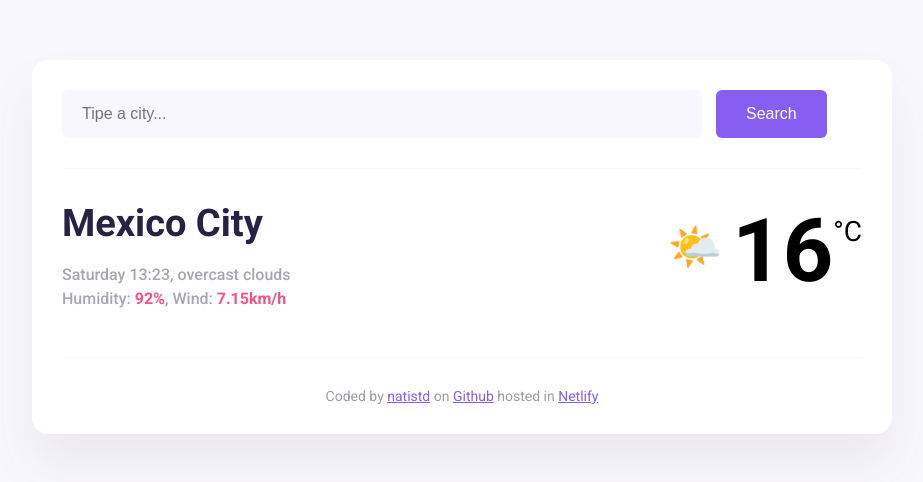
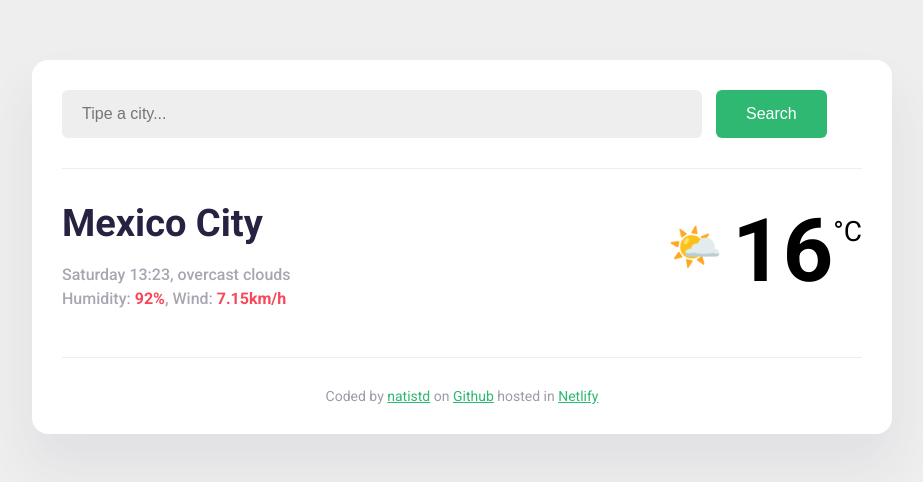
Before and after one commit to natistd/atmo-app, a plain HTML site: page index.html in a window 1280 px wide. Shown: the whole page, without its empty margins (178-1101 px from the left). Drawn offline with Linux system fonts and the light colour scheme.

Commit message:
Css changed into green Palette
.first-color {
	background: #fa4659;
}

.second-color {
	background: #eeeeee;
}

.third-color {
	background: #a3de83;
}

.fourth-color {
	background: #2eb872;

```diff
--- a/src/style.css
+++ b/src/style.css
@@ -1,9 +1,9 @@
 body {
-  background-color: #f9f7fe;
+  background-color: #eeeeee;
   font-family: "Roboto", sans-serif;
 }
 a {
-  color: #885df1;
+  color: #2eb872;
 }
 .atmo-app {
   background-color: white;
@@ -14,12 +14,12 @@ a {
   box-shadow: 0 30px 50px #41326414;
 }
 header {
-  border-bottom: 1px solid #f9f7fe;
+  border-bottom: 1px solid #eeeeee;
   padding: 0 0 30px 0;
 }
 
 .search-form-input {
-  background: #f9f7fe;
+  background: #eeeeee;
   border: none;
   border-radius: 6px;
   font-size: 16px;
@@ -28,7 +28,7 @@ header {
 }
 
 .search-form-button {
-  background: #885df1;
+  background: #2eb872;
   border: none;
   border-radius: 6px;
   color: white;
@@ -61,7 +61,7 @@ main {
   display: flex;
 }
 .weather-info-details strong {
-  color: #f65282;
+  color: #fa4659;
 }
 
 .weather-info-icon {
@@ -81,7 +81,7 @@ main {
 }
 
 footer {
-  border-top: 1px solid #f9f7fe;
+  border-top: 1px solid #eeeeee;
   padding: 30px 0 0 0;
   text-align: center;
   font-size: 14px;
```
